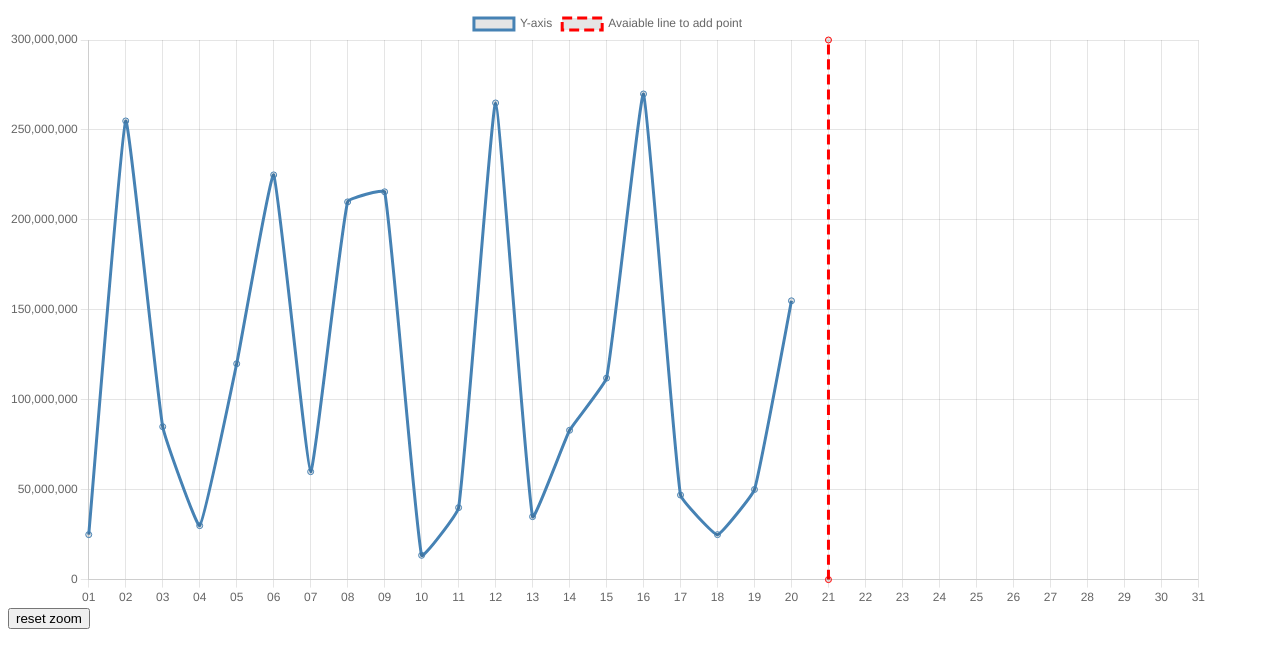
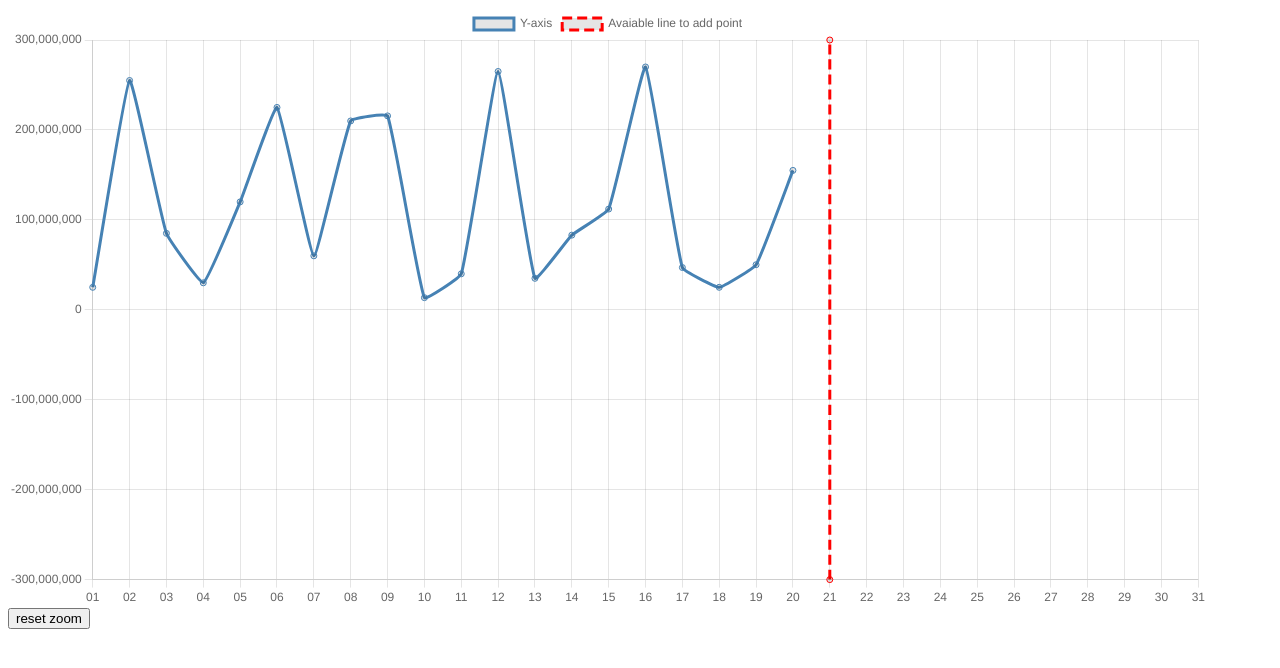
Before and after one commit to asixdev0082/line_chart, a website: page index.html in a window 1280 px wide. Drawn offline with nearby package versions, Linux system fonts and the light colour scheme.

Commit message:
fix issues

```diff
--- a/index.html
+++ b/index.html
@@ -67,18 +67,34 @@
                   fill : false,
                   tension : 0.1,
                   data:[
-                    {x:'21', y : '0'},
+                    {x:'21', y : '-300000000'},
                     {x:'21', y : '300000000'}
                   ]
                 }]
               },
               options: {
+
                 hitDetectionRadius: 10, // increase hit detection radius
+				scales: {
+					y: {
+						ticks: {
+						callback: function(value, index, values) {
+							return value.toLocaleString('en-US', {maximumFractionDigits:0});
+						}
+						}
+					}
+				},
                 hover: {
                     animationDuration: 0
                 },
                 plugins: {
                   zoom: {
+					limits: {
+						y: {
+							min: -300000000,
+							max: 300000000
+						}
+					},
                     pan: {
                       enabled: true,
                       mode: 'xy'
```
